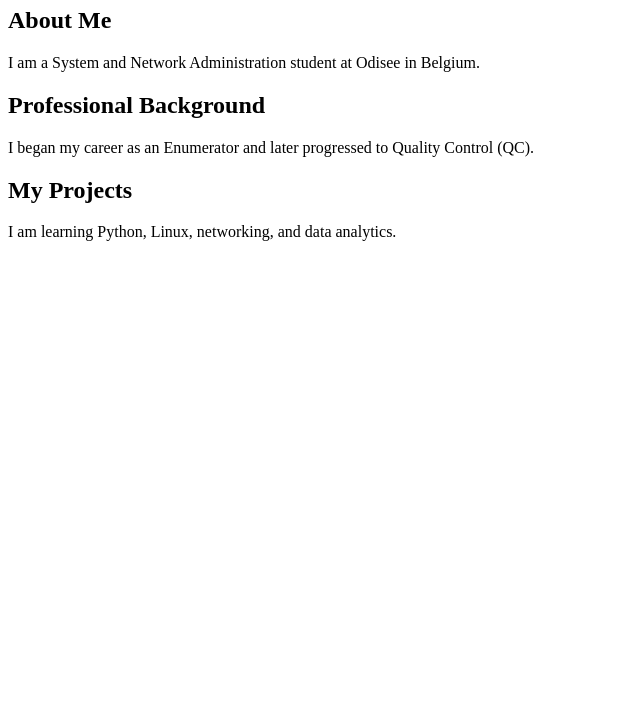
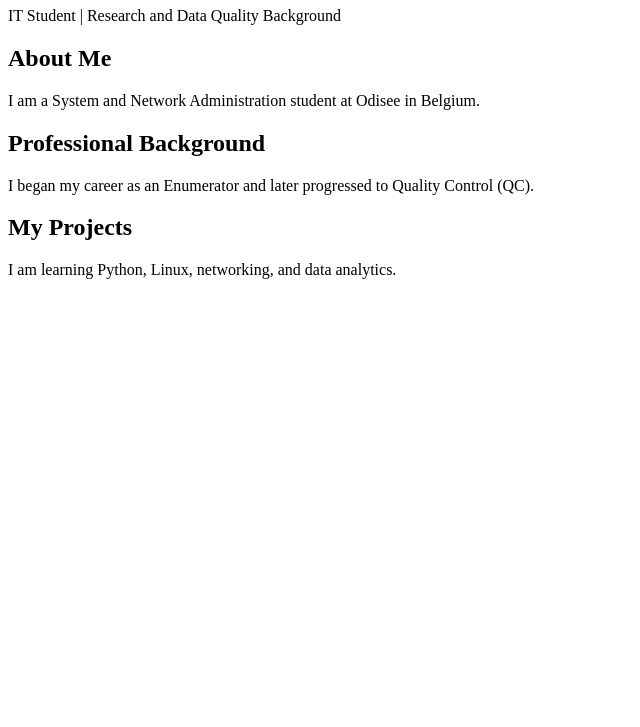
Before and after one commit to pinky-it-projects/pinky-it-projects.github.io, a plain HTML site: page index.html in a window 1280 px wide. Shown: the part 73-800 px from the top of the page, without its empty margins (0-640 px from the left). Drawn offline with Linux system fonts and the light colour scheme.

Commit message:
Add description paragraph to portfolio

```diff
--- a/index.html
+++ b/index.html
@@ -8,6 +8,7 @@
 </head>
 <body>
     <h1>Welcome to My Portfolio</h1>
+<p>IT Student | Research and Data Quality Background</p>
 
     <h2>About Me</h2>
     <p>
```
